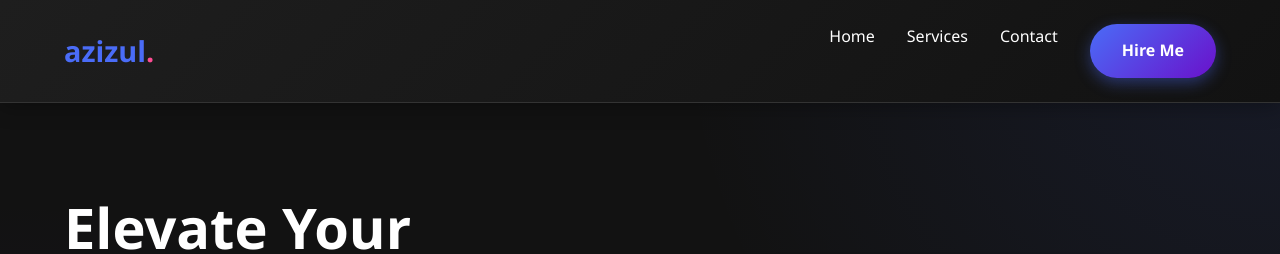
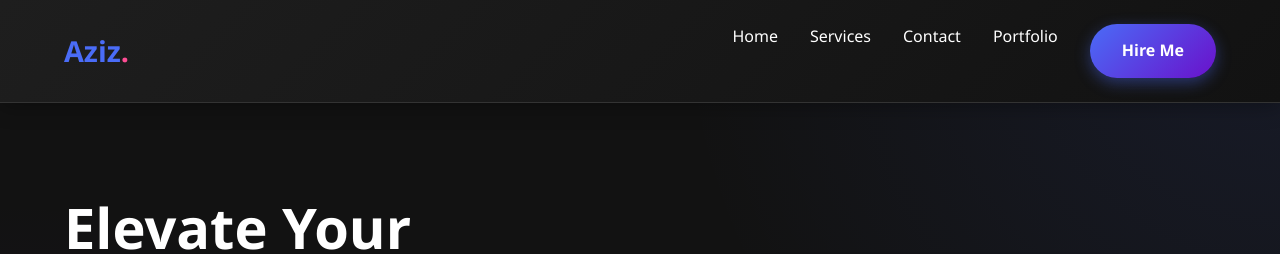
Before and after one commit to Azizul102/myportfolio, a plain HTML site: page index.html in a window 1280 px wide. Shown: the top 254 px of the page. Drawn offline with Linux system fonts and the light colour scheme.

Commit message:
Update index.html

```diff
--- a/index.html
+++ b/index.html
@@ -570,12 +570,13 @@
     <header>
         <div class="container">
             <div class="header-content">
-                <a href="#" class="logo">azizul<span>.</span></a>
+                <a href="#" class="logo">Aziz<span>.</span></a>
                 <nav>
                     <ul>
                         <li><a href="#home">Home</a></li>
                         <li><a href="#services">Services</a></li>
                         <li><a href="#contact">Contact</a></li>
+                        <li><a href="#portfolio">Portfolio</a></li>
                         <li><a href="#contact" class="btn btn-primary">Hire Me</a></li>
                     </ul>
                 </nav>
```
